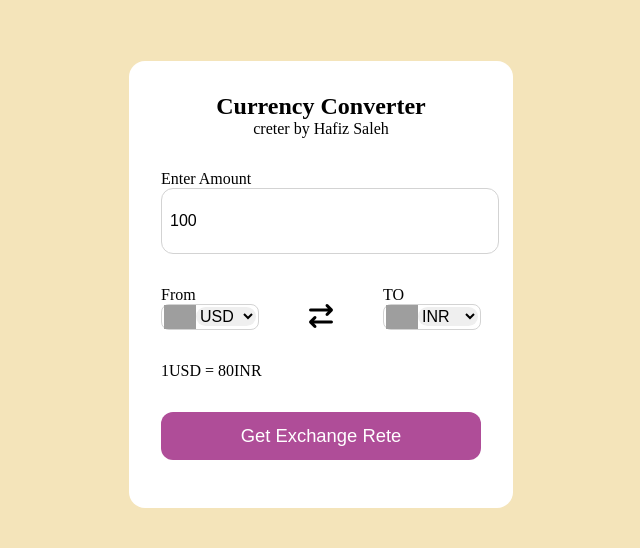
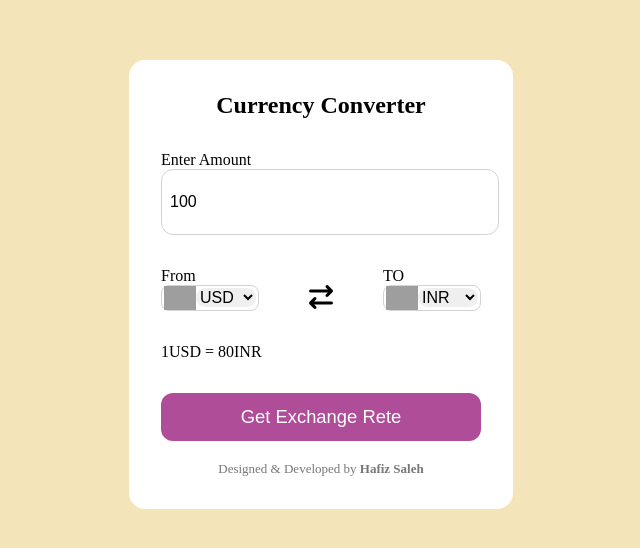
Before and after one commit to saleh-loriya786/Currency-Converter, a plain HTML site: page index.html in a window 1280 px wide. Shown: the part 116-664 px from the top of the page, without its empty margins (319-959 px from the left). Drawn offline with Linux system fonts and the light colour scheme; grey boxes are pictures that could not be loaded.

Commit message:
Update index.html

```diff
--- a/index.html
+++ b/index.html
@@ -9,8 +9,7 @@
 </head>
 <body>
     <div class="container">
-        <center><h2>Currency Converter</h2>
-    <p>creter by Hafiz Saleh</p></center>
+        <center><h2>Currency Converter</h2></center>
         <form>
             <div class="amount">
                 <p>Enter Amount</p>
@@ -40,6 +39,9 @@
             <div class="msg">1USD = 80INR</div>
             <button>Get Exchange Rete</button>
         </form>
+        <footer style="text-align:center; font-size:13px; color:#777; margin-top:20px;">
+  Designed & Developed by <b>Hafiz Saleh</b>
+</footer>
     </div>
 
     <script src="codes.js"></script>
```
